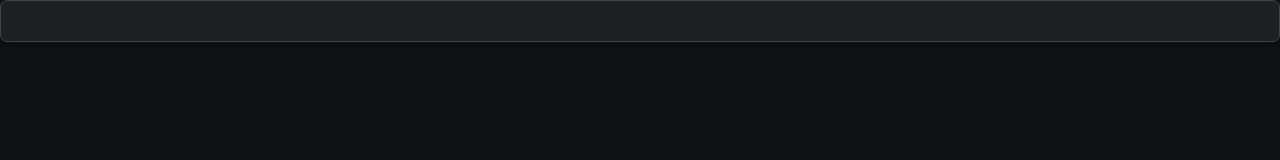
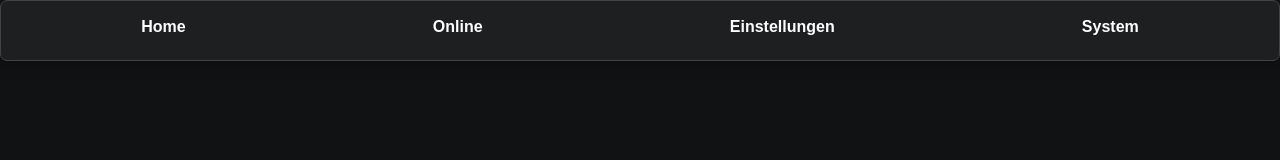
Before and after one commit to Flummi24/RP-Bot, a website: page web/src/dashboard.html in a window 1280 px wide. Drawn offline with Linux system fonts and the light colour scheme; sample sign-in values are in the browser's storage.

Commit message:
V0.38.3.7

```diff
--- a/web/src/dashboard.html
+++ b/web/src/dashboard.html
@@ -7,6 +7,7 @@
     <style>
         * {
     font-family: Arial, sans-serif;
+
 }
         body {
     background-color: #101214;
@@ -21,13 +22,30 @@
     background-color: #1d1f21;
     border: 1px solid #414346;
     border-radius: 7px;
-    padding: 20px;
+    padding: 1.3%;
     box-shadow: 0 4px 15px rgba(0, 0, 0, 0.3);
 
     width: 100%;
     min-height: 50%;
     margin-top: 0;
+
+    display: flex;
+    justify-content: space-around;
+    align-items: center;
 }
+.header h1 {
+            color: white;
+            font-weight: bold;
+        }
+
+        .header label {
+            color: white;
+            font-weight: bold;
+            display: block;
+            margin-bottom: 8px;
+            user-select: none;
+            cursor: pointer;
+        }
     </style>
 </head>
 <body>
@@ -36,8 +54,25 @@
         if (!user) window.location.href = "/login.html";
     </script>
 
+    <script>
+        async function online() {
+            window.location.href = "/online.html";
+        }
+
+        async function settings() {
+            window.location.href = "/settings.html";
+        }
+
+        async function system() {
+            window.location.href = "/system.html";
+        }
+    </script>
+
     <div class="header">
-
+        <label>Home</label>
+        <label onclick="online()">Online</label>
+        <label onclick="settings()">Einstellungen</label>
+        <label onclick="settings()">System</label>
     </div>
 
 </body>
```
Also changed, not shown: web/src/login.html (+3 -0 lines), web/src/online.html (added).
